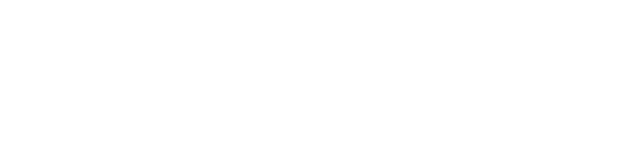
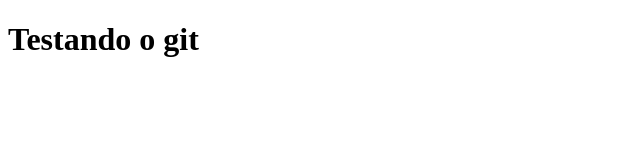
Before and after one commit to mesquitta06/portfolio, a plain HTML site: page index.html in a window 1280 px wide. Shown: the whole page, without its empty margins (0-640 px from the left). Drawn offline with Linux system fonts and the light colour scheme.

Commit message:
index modificado

```diff
--- a/index.html
+++ b/index.html
@@ -7,6 +7,7 @@
     <title>Document</title>
 </head>
 <body>
+    <h1>Testando o git</h1>
 
 </body>
 </html>
```
